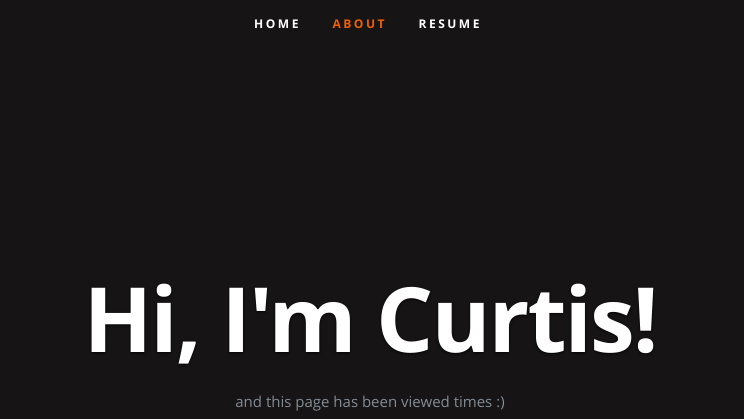
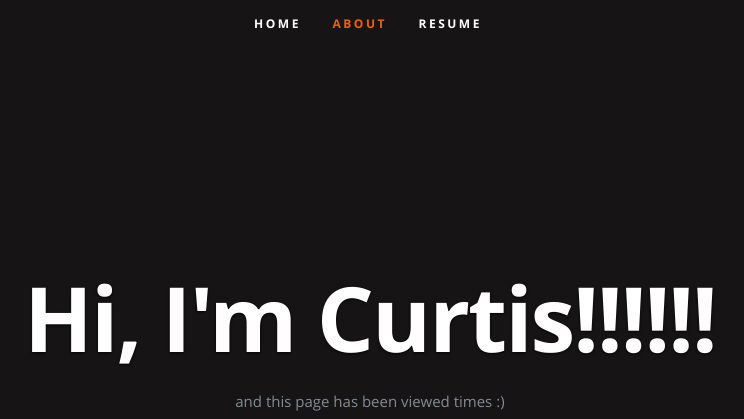
Before and after one commit to Mindle99/azure-resume, a plain HTML site: page frontend/index.html in a window 1280 px wide. Shown: the top 419 px of the page, without its empty margins (272-1016 px from the left). Drawn offline with nearby package versions, Linux system fonts and the light colour scheme; no server answers.

Commit message:
Test change to index.html

```diff
--- a/frontend/index.html
+++ b/frontend/index.html
@@ -54,7 +54,7 @@
 
       <div class="row banner">
          <div class="banner-text">
-            <h1 class="responsive-headline">Hi, I'm Curtis!</h1>
+            <h1 class="responsive-headline">Hi, I'm Curtis!!!!!!</h1>
 
             <p>and this page has been viewed <a id="counter"></a> times :) </p>
             <ul class="social">
```
